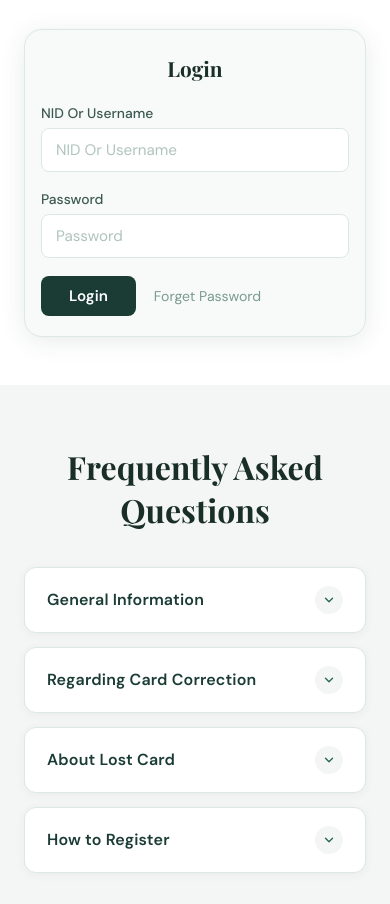
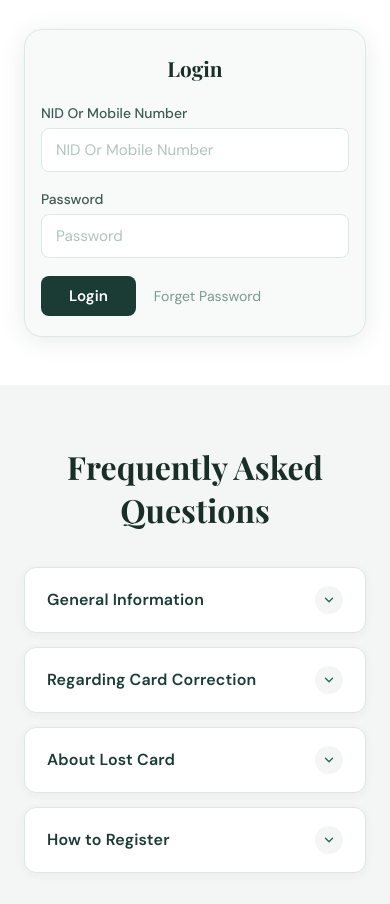
Before and after one commit to TanvirYestehad0096/dbms_project, a plain HTML site: page index.html in a window 390 px wide. Shown: the part 849-1753 px from the top of the page. Drawn offline with nearby package versions, Linux system fonts and the light colour scheme.

Commit message:
loging with nid or mobile number

```diff
--- a/index.html
+++ b/index.html
@@ -55,8 +55,8 @@
         <div class="login-card fade-in">
             <h3>Login</h3>
             <div class="form-group">
-                <label>NID Or Username</label>
-                <input type="text" id="loginNid" placeholder="NID Or Username" />
+                <label>NID Or Mobile Number</label>
+                <input type="text" id="loginNid" placeholder="NID Or Mobile Number" />
             </div>
             <div class="form-group">
                 <label>Password</label>
```
